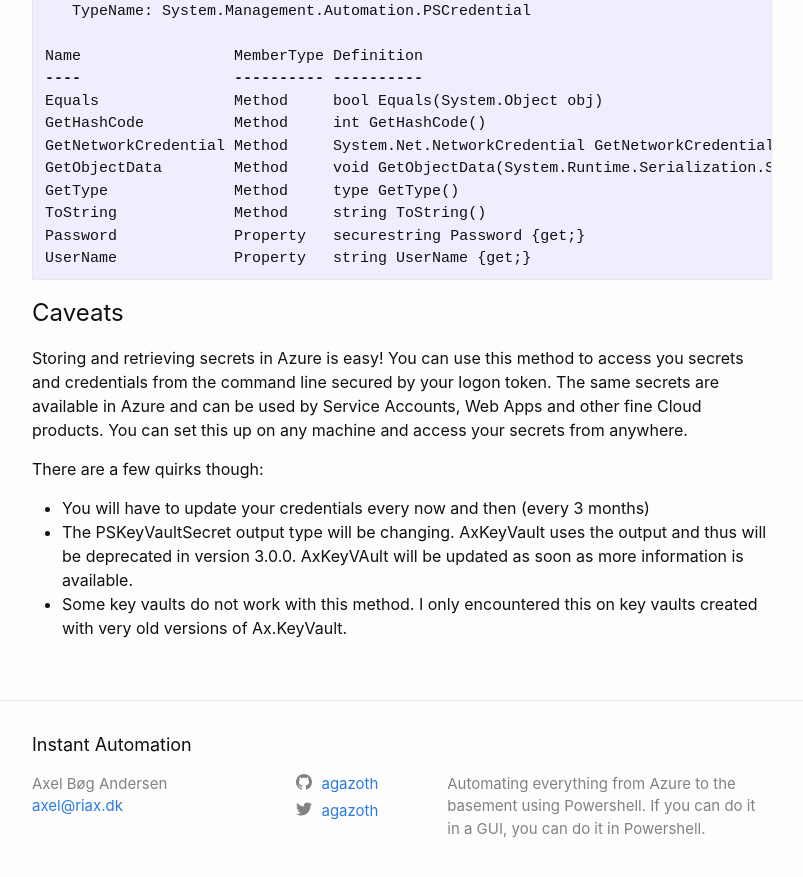
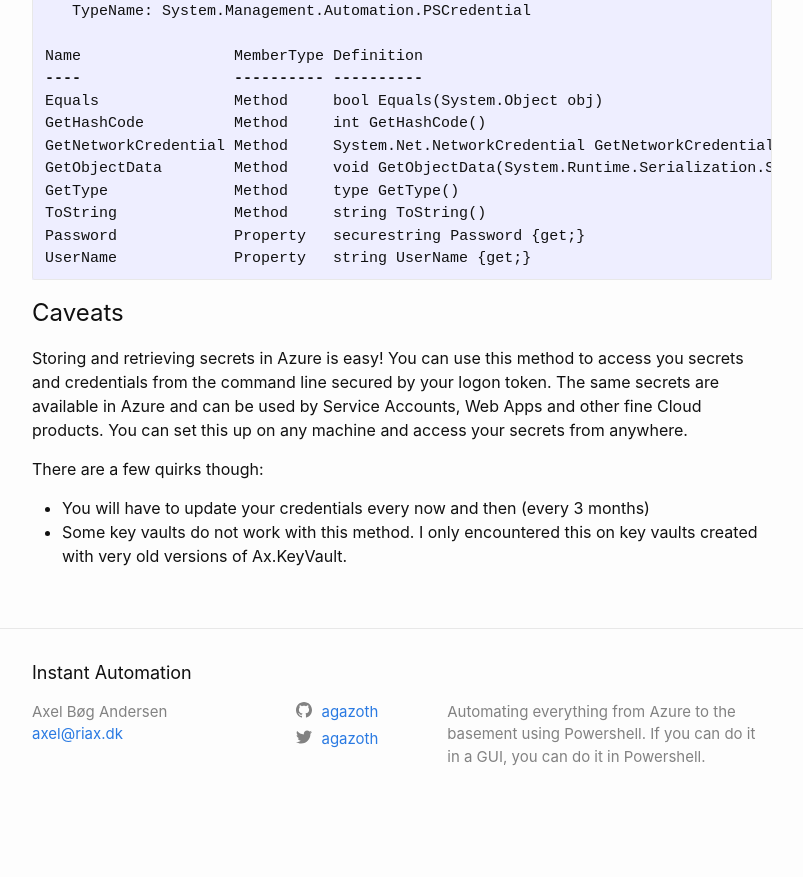
Before and after one commit to Agazoth/agazoth.github.io, a Jekyll site: the page built from _posts/2020-09-19-PowerShell-SecretManagement-Preview-3.md, in a window 1280 px wide and 900 px high, scrolled down 4325 px. Shown: the top 877 px of the window, without its empty margins (238-1041 px from the left). Built offline with Jekyll 4.4.1, drawn with Linux system fonts in a browser that asks for light colours; after the commit the page ends 5153 px from its top, so only the background shows below that.

Commit message:
Already fixed the updates in 3.0.0

```diff
--- a/_posts/2020-09-19-PowerShell-SecretManagement-Preview-3.md
+++ b/_posts/2020-09-19-PowerShell-SecretManagement-Preview-3.md
@@ -211,5 +211,4 @@ Storing and retrieving secrets in Azure is easy! You can use this method to acce
 There are a few quirks though:
 
 * You will have to update your credentials every now and then (every 3 months)
-* The PSKeyVaultSecret output type will be changing. AxKeyVault uses the output and thus will be deprecated in version 3.0.0. AxKeyVAult will be updated as soon as more information is available.
 * Some key vaults do not work with this method. I only encountered this on key vaults created with very old versions of Ax.KeyVault.
```
